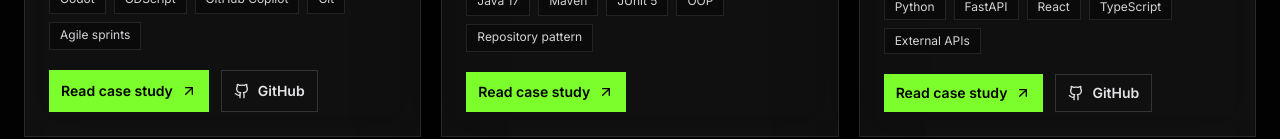
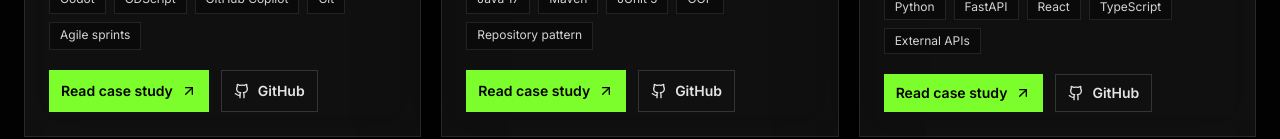
Before and after one commit to icombe/icombe.github.io, a React (Vite) app: page /projects in a window 1280 px wide. Shown: the part 813-952 px from the top of the page. Built offline with nearby package versions, Linux system fonts and the light colour scheme.

Commit message:
Link Campus Service Desk repository

```diff
--- a/src/data/projects.ts
+++ b/src/data/projects.ts
@@ -118,7 +118,14 @@ export const projects: Project[] = [
       'Preventing invalid state changes while still exposing the valid next statuses to the user.',
       'Keeping two repository implementations consistent and returning immutable copies so callers cannot mutate stored collections accidentally.',
     ],
-    links: [],
+    githubUrl: 'https://github.com/icombe/campus-service-desk',
+    links: [
+      {
+        label: 'GitHub',
+        href: 'https://github.com/icombe/campus-service-desk',
+        isExternal: true,
+      },
+    ],
   },
   {
     slug: 'market-signal-summarizer',
```
